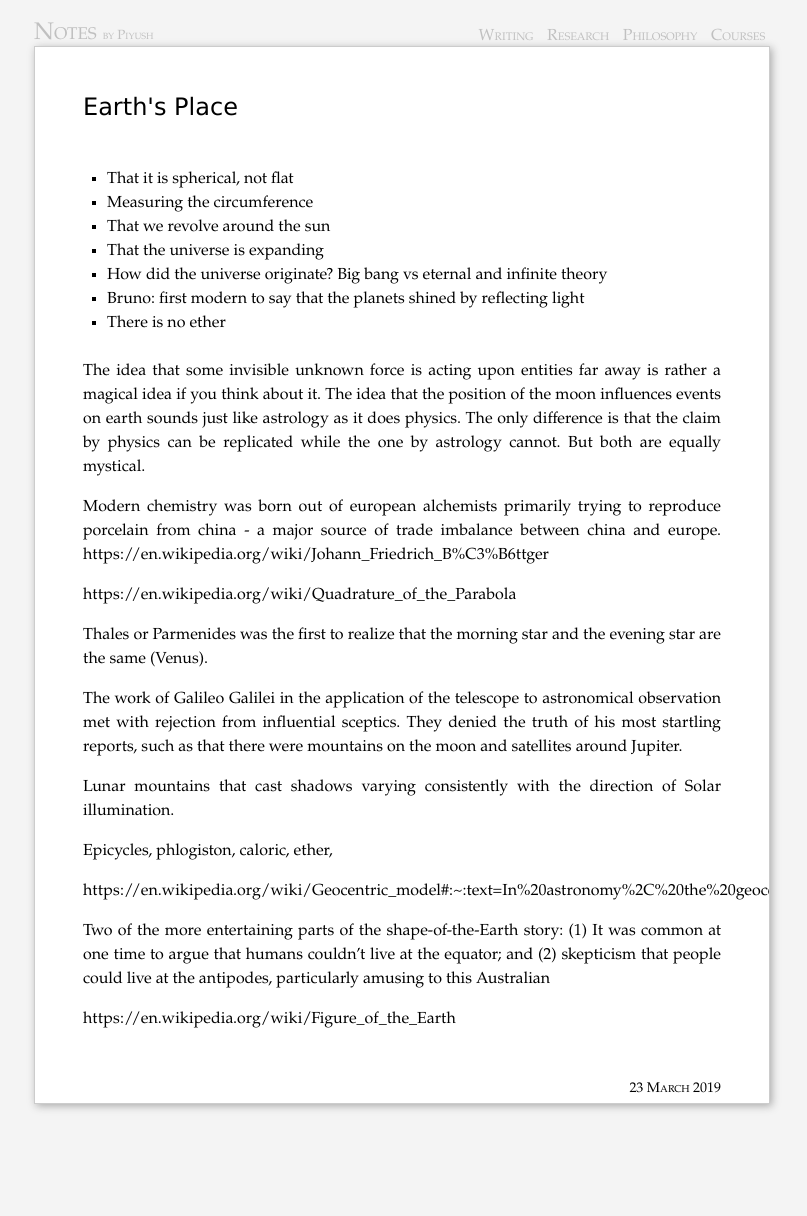
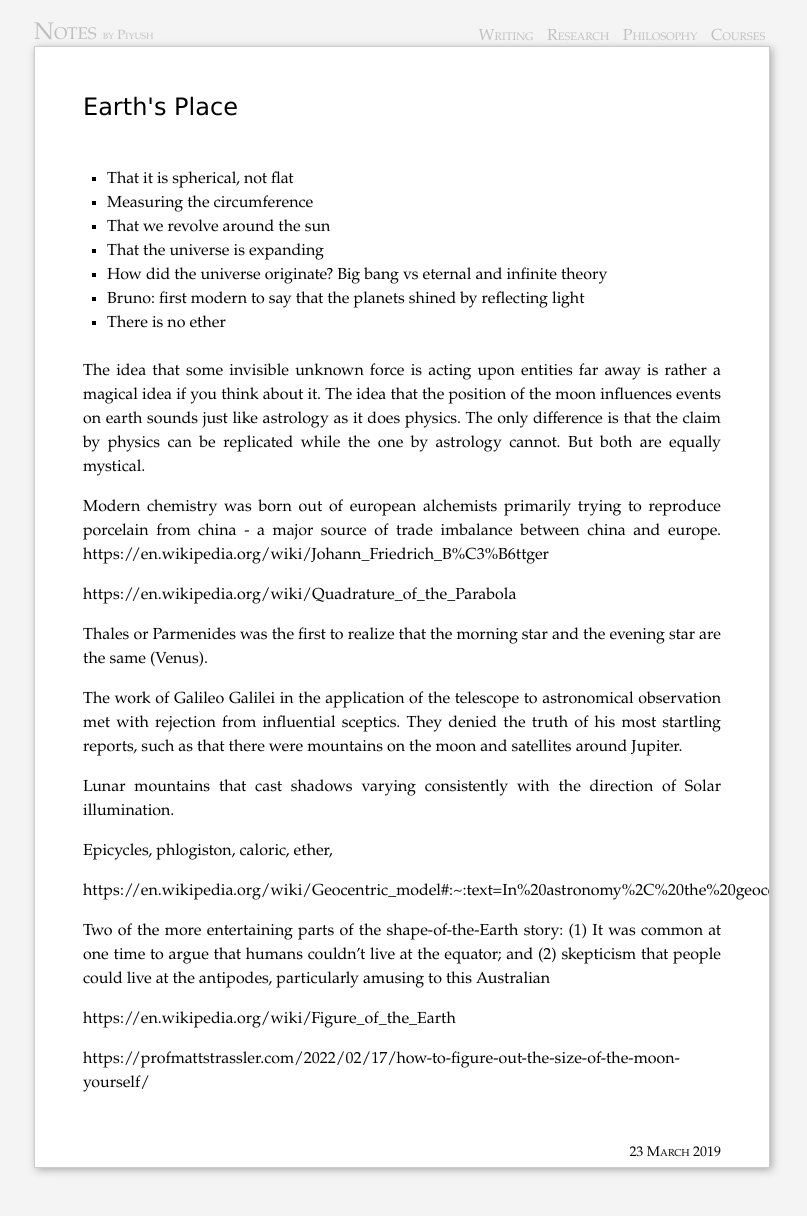
Before and after one commit to piyushahuja/piyushahuja.github.io, a Jekyll site: the page built from _courses/ideas/spherical-earth.md, in a window 1280 px wide. Shown: the whole page, without its empty margins (238-1045 px from the left). Built offline with Jekyll 4.4.1, drawn with Linux system fonts in a browser that asks for light colours; before the commit the page ends 1152 px from its top, so only the background shows below that; some of the changed lines change nothing that is shown.

Commit message:
auto deployed

```diff
--- a/_courses/ideas/spherical-earth.md
+++ b/_courses/ideas/spherical-earth.md
@@ -39,3 +39,5 @@ https://en.wikipedia.org/wiki/Geocentric_model#:~:text=In%20astronomy%2C%20the%2
 Two of the more entertaining parts of the shape-of-the-Earth story: (1) It was common at one time to argue that humans couldn't live at the equator; and (2) skepticism that people could live at the antipodes, particularly amusing to this Australian
 
 https://en.wikipedia.org/wiki/Figure_of_the_Earth
+
+https://profmattstrassler.com/2022/02/17/how-to-figure-out-the-size-of-the-moon-yourself/
```
